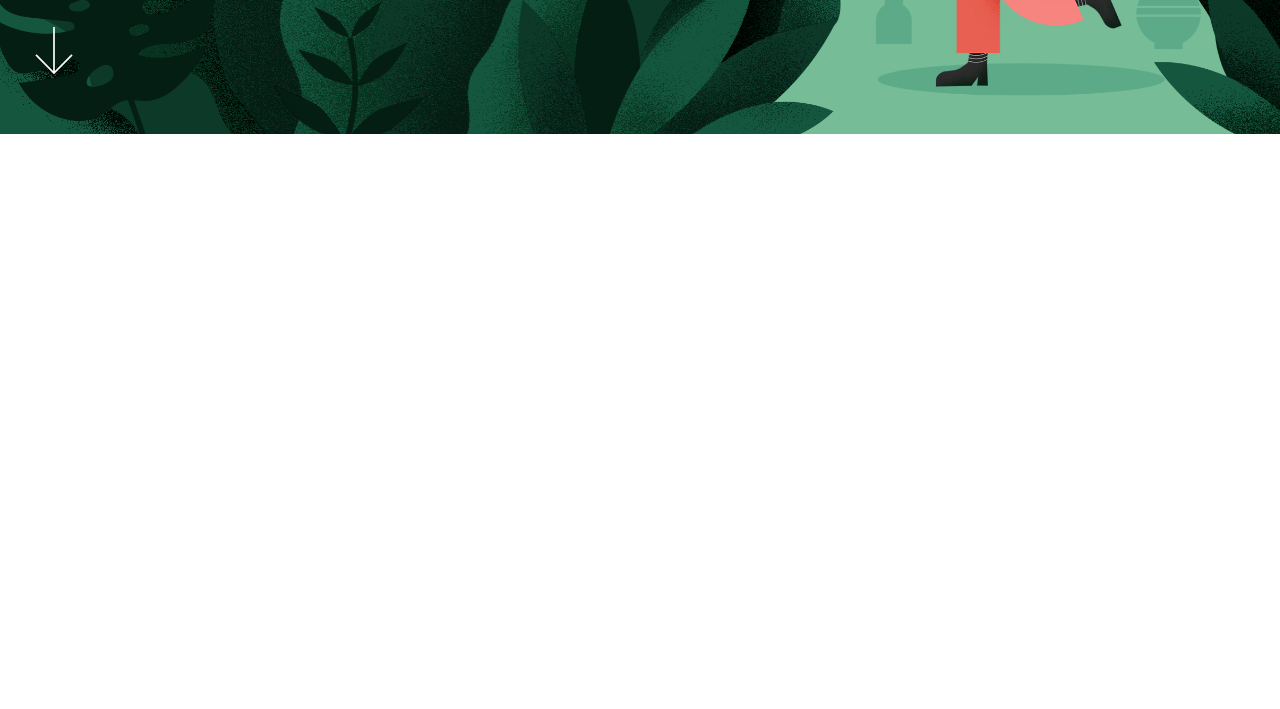
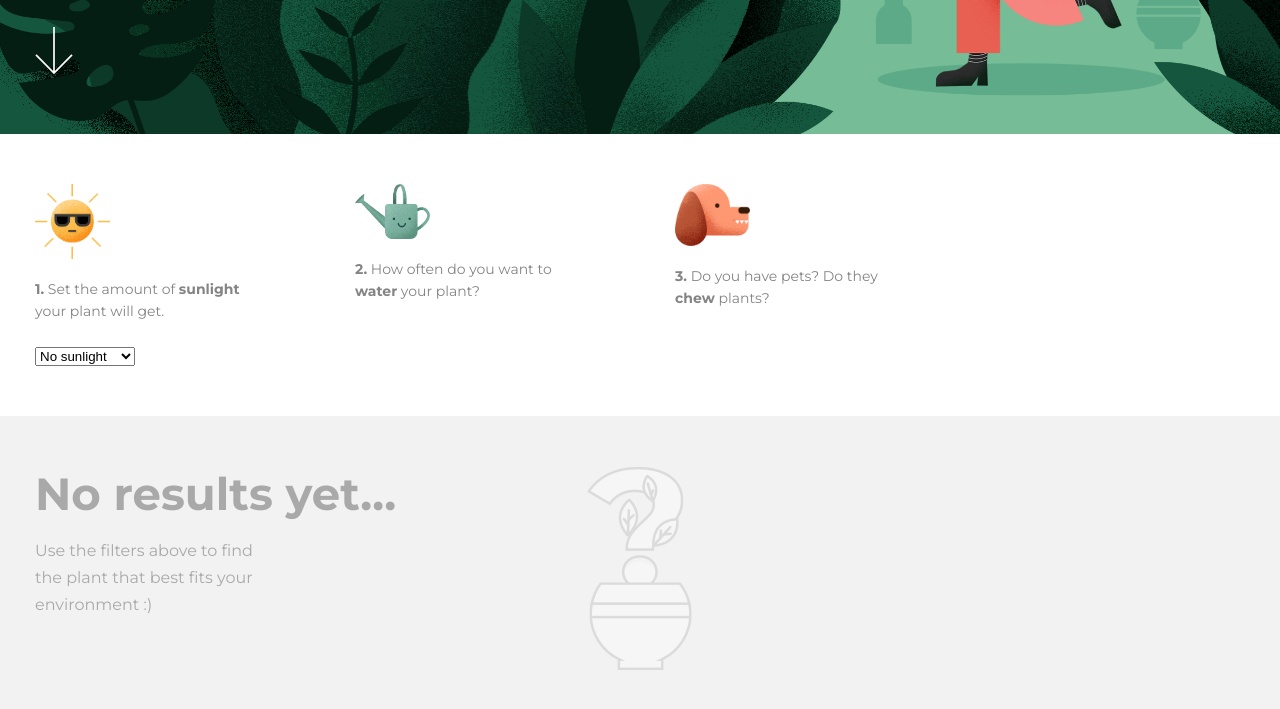
Before and after one commit to jadsonsantos/green-thumb, a website built with Parcel: page index.html in a window 1280 px wide. Shown: the part 397-1106 px from the top of the page. Before the commit the page ends 800 px from the top, so only its background shows below. Built offline with nearby package versions, Linux system fonts and the light colour scheme.

Commit message:
Inicia seção de escolha e resultado vazio

```diff
--- a/index.html
+++ b/index.html
@@ -13,7 +13,7 @@
 
   <body>
     <div class="all">
-      <div class="s-hero">
+      <section class="s-hero">
         <div class="container">
           <div class="s-hero__logo">
             <img src="/images/icons/logo-white.svg" alt="">
@@ -23,7 +23,39 @@
             <img src="/images/icons/arrow-down.svg" alt="Seta para baixo">
           </div>
         </div>
-      </div>
+      </section>
+      <section class="s-plant-selection">
+        <div class="container">
+          <article class="s-plant-selection__step">
+            <img src="/images/illustrations/sun.png" alt="Sun">
+            <h3 class="s-plant-selection__instructions"><strong>1.</strong> Set the amount of <strong>sunlight</strong> your plant will get.</h3>
+            <select name="" id="">
+              <option value="No sunlight">No sunlight</option>
+              <option value="Low sunlight">Low sunlight</option>
+              <option value="High sunlight">High sunlight</option>
+            </select>
+          </article>
+          <article class="s-plant-selection__step">
+            <img src="/images/illustrations/wateringcan.png" alt="Watering Can">
+            <h3 class="s-plant-selection__instructions"><strong>2.</strong> How often do you want to <strong>water</strong> your plant?</h3>
+          </article>
+          <article class="s-plant-selection__step">
+            <img src="/images/illustrations/dog.png" alt="Dog">
+            <h3 class="s-plant-selection__instructions"><strong>3.</strong> Do you have pets? Do they <strong>chew</strong> plants? </h3>
+          </article>
+        </div>
+      </section>
+      <section class="s-result">
+        <div class="container">
+          <div class="s-result__infos">
+            <h2 class="s-result__title">No results yet…</h2>
+            <h3 class="s-result__instructions">Use the filters above to find the plant that best fits your environment :)  </h3>
+          </div>
+          <div class="s-result__image">
+            <img src="images/illustrations/no-results.png" alt="">
+          </div>
+        </div>
+      </section>
     </div>
   </body>
 </html>
--- a/index.scss
+++ b/index.scss
@@ -1,7 +1,7 @@
 @import 'sass/abstracts/main';
 @import "sass/base/main";
 @import "sass/vendors/main";
-@import 'sass/layout/hero';
+@import 'sass/layout/main';
 
 body {
     font-family: "Montserrat", sans-serif;
--- a/sass/abstracts/_variables.scss
+++ b/sass/abstracts/_variables.scss
@@ -39,6 +39,12 @@ $mid-grey: rgb(153, 153, 153) !default;
 /// @type Color
 $dark-grey: rgb(68, 68, 68) !default;
 
+$color-1: #15573F;
+$color-2: #FD9872;
+$color-3: #75BC97;
+$color-4: #848484;
+$color-5: #F2F2F2;
+$color-6: #A9A9A9;
 
 
 
--- a/sass/base/_base.scss
+++ b/sass/base/_base.scss
@@ -72,3 +72,11 @@ a {
 li{
   list-style: none;
 }
+
+h3 {
+  font-weight: normal;
+}
+
+img {
+  max-width: 100%;
+}
--- /dev/null
+++ b/sass/layout/_main.scss
@@ -0,0 +1,3 @@
+@import "hero";
+@import "plant-selection";
+@import "result";
--- /dev/null
+++ b/sass/layout/_plant-selection.scss
@@ -0,0 +1,28 @@
+.s-plant-selection {
+  img {
+    width: 75px;
+    margin-bottom: 15px;
+  }
+
+  &__instructions {
+    margin-bottom: 24px;
+    width: 220px;
+    color: $color-4;
+    font-size: 14px;
+    line-height: 22px;
+  }
+
+  @include media(">large") {
+    padding: 50px 0;
+
+    .container {
+      display: flex;
+    }
+
+    &__step {
+      &:not(:last-of-type) {
+        margin-right: 100px;
+      }
+    }
+  }
+}
--- /dev/null
+++ b/sass/layout/_result.scss
@@ -0,0 +1,39 @@
+.s-result {
+  padding: 50px 0 30px;
+  background-color: $color-5;
+
+  &__title {
+    margin-bottom: 16px;
+    font-weight: bold;
+    font-size: 45px;
+    line-height: 55px;
+
+    color: $color-6;
+  }
+
+  &__instructions {
+    margin-bottom: 38px;
+    width: 220px;
+    color: $color-6;
+    font-size: 16px;
+    line-height: 27px;
+  }
+
+  &__image img {
+    display: block;
+    margin: auto;
+  }
+
+  @include media(">large") {
+    padding: 50px 0 70px;
+
+    .container {
+      display: flex;
+    }
+
+    &__infos {
+      margin-right: 110px;
+      width: 442px;
+    }
+  }
+}
```
